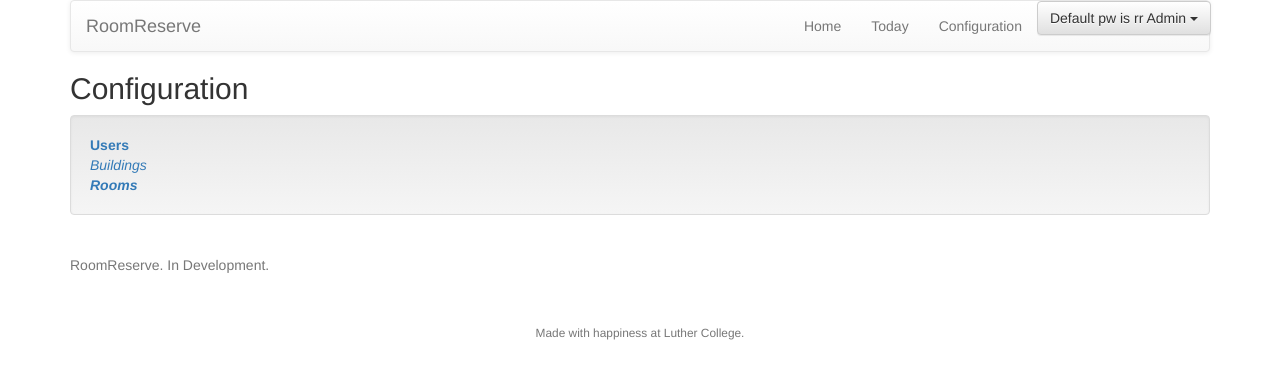
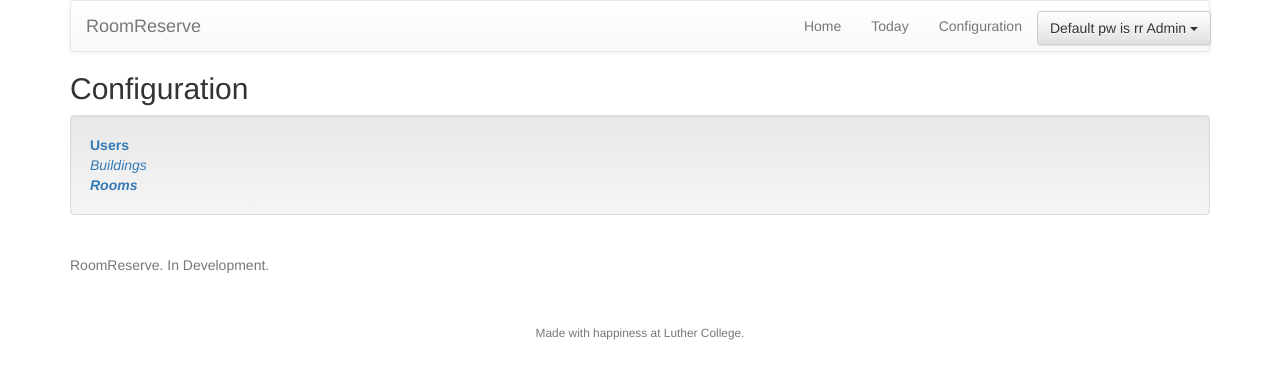
Before and after one commit to RoomReserve/RoomReserve, a Flask app: page /admin in a window 1280 px wide. Shown: the top 379 px of the page. Run offline with Flask 2, Linux system fonts and the light colour scheme; a user stored in the database is signed in; some libraries are stand-ins or nearby versions.

Commit message:
Update style.css

```diff
--- a/RoomReserve/static/style.css
+++ b/RoomReserve/static/style.css
@@ -2,3 +2,8 @@ h1 {
 	font-family: "Helvetica Neue";
 	text-align: center;
 }
+
+#UserDropdownMenu-Logged-In{
+	position: relative;
+	top: 10px;
+}
```
